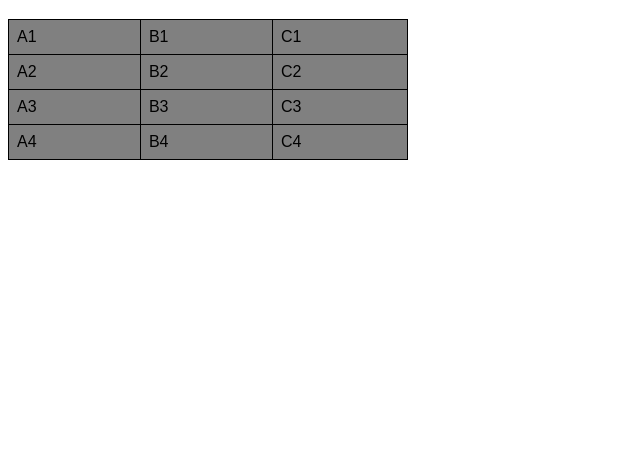
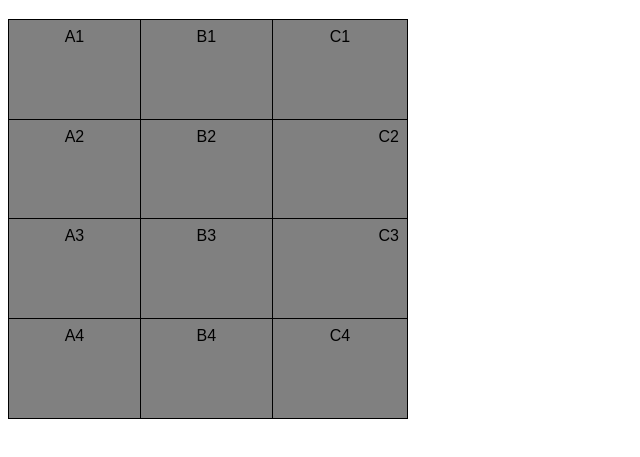
Before and after one commit to leandrovsdev/html-css, a plain HTML site: page exercícios/ex023/tabela001.html in a window 1280 px wide. Shown: the part 61-518 px from the top of the page, without its empty margins (0-640 px from the left). Drawn offline with Linux system fonts and the light colour scheme.

Commit message:
atualização exercício 023

```diff
--- a/exercícios/ex023/tabela001.html
+++ b/exercícios/ex023/tabela001.html
@@ -11,6 +11,7 @@
         }
         table {
             width: 400px;
+            height: 400px;
             border-collapse: collapse;
         }
         tr {
@@ -19,6 +20,11 @@
         td {
             border: 1px solid black;
             padding: 8px;
+            text-align: center;
+            vertical-align: top;
+        }
+        .numero {
+            text-align: right;
         }
     </style>
 </head>
@@ -33,12 +39,12 @@
         <tr>
             <td>A2</td>
             <td>B2</td>
-            <td>C2</td>
+            <td class="numero">C2</td>
         </tr>
         <tr>
             <td>A3</td>
             <td>B3</td>
-            <td>C3</td>
+            <td class="numero">C3</td>
         </tr>
         <tr>
             <td>A4</td>
```
